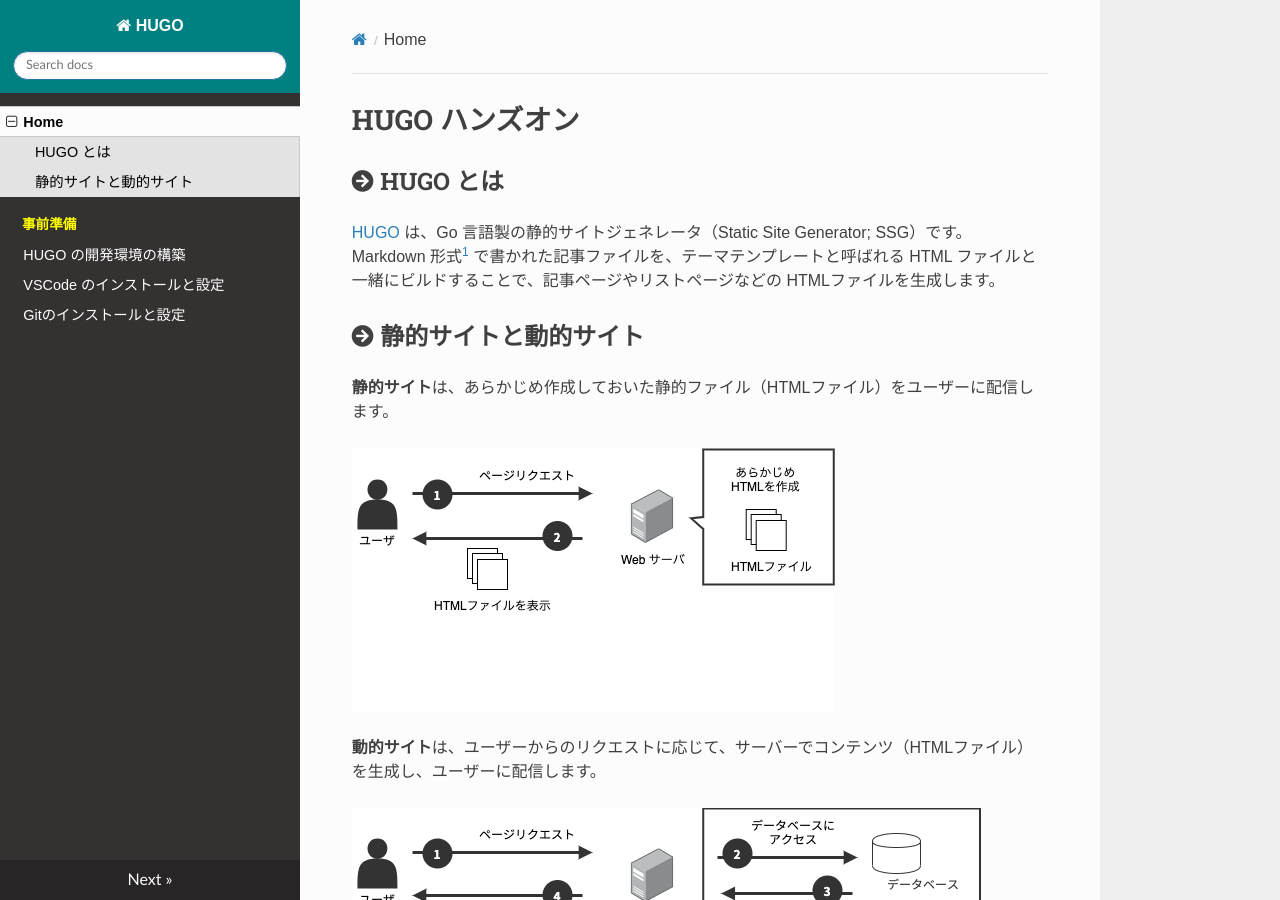
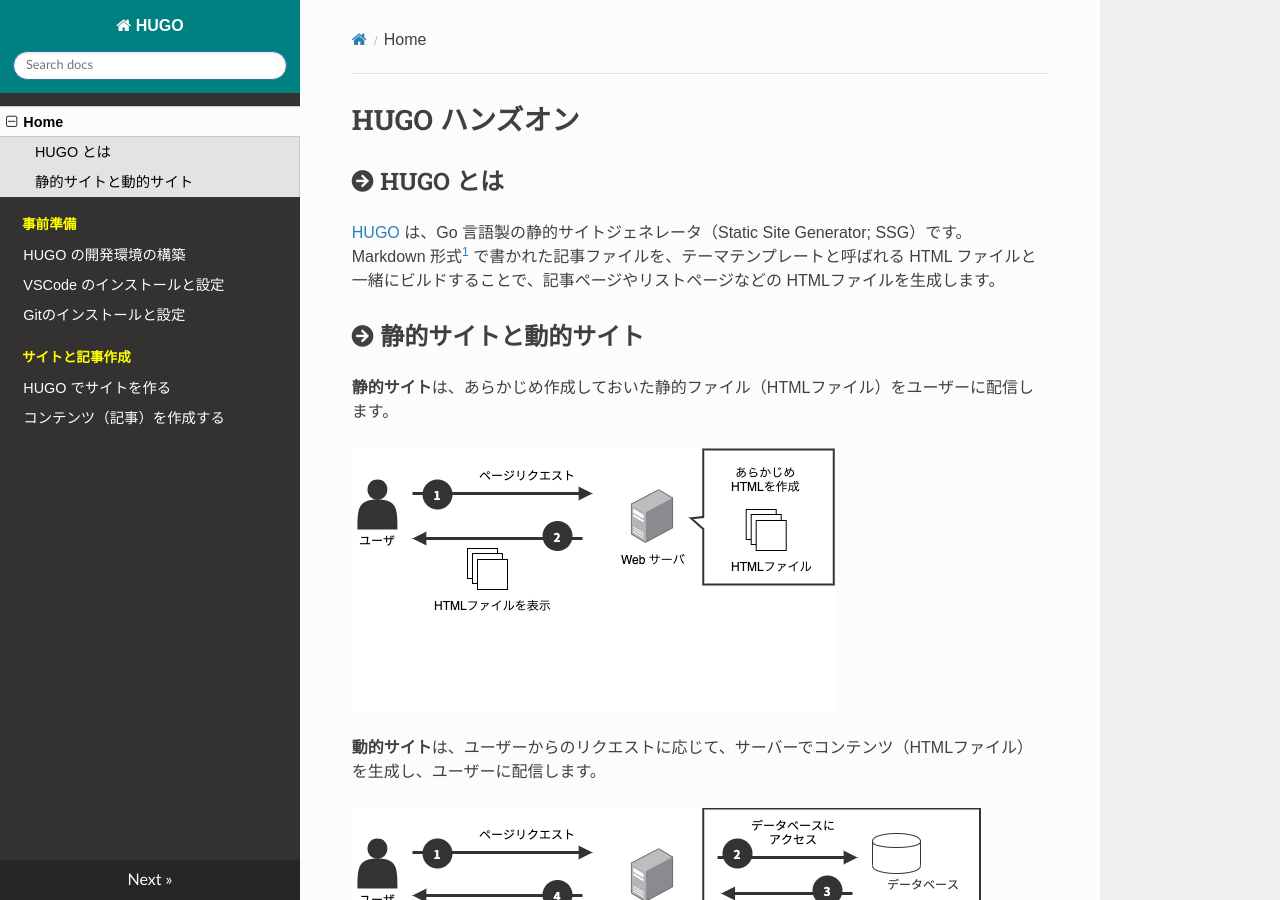
Before and after one commit to chick-p/hugo-handson, an MkDocs documentation site: the page built from src/index.md, in a window 1280 px wide and 900 px high. Built offline with MkDocs 1.6.1, drawn with Linux system fonts in a browser that asks for light colours; nearby versions of some CDN libraries; a script that is not in the unit is left out; part of the change alters nothing that is shown.

Commit message:
feat: hugo quick start

````diff
--- a/mkdocs.yml
+++ b/mkdocs.yml
@@ -13,6 +13,9 @@ nav:
     - 00_prepare/00_hugo.md
     - 00_prepare/01_vscode.md
     - 00_prepare/02_git.md
+  - サイトと記事作成:
+    - 01_quickstart/00_add-site.md
+    - 01_quickstart/01_add-article.md
 markdown_extensions:
   - toc:
       permalink: True
--- /dev/null
+++ b/src/01_quickstart/00_add-site.md
@@ -0,0 +1,139 @@
+# HUGO でサイトを作る
+HUGO でサイトを作成する方法です。
+この作業は、新しいサイトを作るときに行います。
+
+---
+
+## サイトの作成
+作業用ディレクトリー「Sites」の下に、「example」というサイトを作成してみましょう。
+
+1. 作業用ディレクトリーに移動します。
+
+        # Windows の場合
+        $ cd /Hugo/Sites
+
+        # mac の場合
+        $ cd ~/Sites
+
+2. `hugo new site サイト名` というコマンドを実行します。
+
+        $ hugo new site example
+
+3. コマンド実行に成功すると、次のような結果が表示されます。
+
+        $ hugo new site example
+        Congratulations! Your new Hugo site is created in /Users/username/Sites/example.
+
+        Just a few more steps and you're ready to go:
+
+        1. Download a theme into the same-named folder.
+          Choose a theme from https://themes.gohugo.io/ or
+          create your own with the "hugo new theme <THEMENAME>" command.
+        2. Perhaps you want to add some content. You can add single files
+          with "hugo new <SECTIONNAME>/<FILENAME>.<FORMAT>".
+        3. Start the built-in live server via "hugo server".
+
+        Visit https://gohugo.io/ for quickstart guide and full documentation.
+
+4. 「Sites」ディレクトリ以下に「example」が作成されていれば OK です。
+
+## テーマの追加
+
+HUGO のテーマを追加します。
+
+テーマとは、Markdown ファイルをビルドして HTML ファイルを生成するためのデザインテンプレートです。
+色んな人が作ったテーマ一覧は、[themes.gohugo.io](https://themes.gohugo.io/) で確認できます。
+
+今回は、[techdoc theme](hhttps://github.com/thingsym/hugo-theme-techdoc) を利用してみましょう。
+
+テーマファイルはリポジトリとして公開されているので、`git submodule add リポジトリURL themes/テーマ名` コマンドで、「themes」下に追加します。
+
+    $ cd example
+    $ git init
+    $ git submodule add https://github.com/thingsym/hugo-theme-techdoc.git themes/techdoc
+
+!!! Note
+    サブモジュールを使うと、外部のリポジトリを別のリポジトリに取り込みできます。サブモジュールのリポジトリが更新された場合には `git pull` コマンドで更新内容を反映できます。
+
+!!! Note
+    Github.com から zip をダウンロードして解凍したファイルを、直接「themes」以下に置くこともできます。この場合は、サブモジュールのように元のリポジトリが更新されても更新差分の反映はできません。
+
+## 開発サーバーでの確認
+
+ローカルに開発サーバを立ち上げて、サイトを確認します。
+
+1. 開発サーバーを立ち上げて確認するには `hugo server -t テーマ名` コマンドを実行します。
+`-t テーマ名` はテーマを指定して開発サーバを立ち上げるオプションです。
+
+        $ hugo server -t techdoc
+
+1. `http://localhost:1313/` に開発サーバーが立ち上がります。
+
+        $ hugo server -t techdoc
+
+                      | EN
+        +------------------+----+
+        Pages            |  7
+        Paginator pages  |  0
+        Non-page files   |  0
+        Static files     |  5
+        Processed images |  0
+        Aliases          |  0
+        Sitemaps         |  1
+        Cleaned          |  0
+        Total in 10 ms
+
+        Watching for changes in /Users/username/Sites/example/{archetypes,content,data,layouts,static,themes}
+        Watching for config changes in /Users/username/Sites/example/config.toml
+        Environment: "development"
+        Serving pages from memory
+        Running in Fast Render Mode. For full rebuilds on change: hugo server --disableFastRender
+        Web Server is available at http://localhost:1313/ (bind address 127.0.0.1)
+        Press Ctrl+C to stop
+
+1. ブラウザで `http://localhost:1313/` にアクセスすると、テーマが適用されたサイトを確認できます。
+
+    ![テーマの確認](img/techdoc.png)
+
+!!! Note
+      - ディレクトリ下のファイルに変化があった場合（記事の追加・設定の変更）、自動でビルドされます。
+      - 開発サーバーは `Ctrl + C`（mac の場合は `command + C`）で終了します。
+
+!!! warning
+    変更が反映されないことがあります。その時は、再度ローカルサーバを立ち上げましょう。
+
+## テーマの設定
+
+開発サーバを起動するときに毎回オプションでテーマを指定するのは大変なので、設定ファイルで、利用するテーマを設定します。
+
+1. サイトディレクトリ直下の `config.toml` をテキストエディタで開きます。
+ファイルに設定を追加します。
+
+        :::toml
+        baseURL = "http://example.org/"
+        languageCode = "en-us"
+        title = "My New Hugo Site"
+        # 以下を追記
+        theme = "techdoc"
+
+1. `-t` オプションを付けずに開発サーバを起動できます。
+
+        $ hugo server
+
+## サイトの設定の変更
+`config.toml` はサイトの設定ファイルです。
+HUGO 標準の設定や、テーマ独自の設定があるときにはこのファイルに記述します。
+
+ためしに、サイト名を変更してみましょう。
+
+1. `config.toml` の `title` パラメータの値を変更して、サイト名を変更します。
+
+        :::toml
+        baseURL = "http://example.org/"
+        languageCode = "en-us"
+        title = "サンプルサイト"
+        theme = "techdoc"
+
+1. 「techdoc」はヘッダーにサイト名を表示するテーマだったので、ヘッダーが「サンプルサイト」に変更されました。
+
+    ![サイトのタイトルを変更](img/tecdoc-change-site-title.png)
--- /dev/null
+++ b/src/01_quickstart/01_add-article.md
@@ -0,0 +1,178 @@
+# コンテンツ（記事）を作成する
+
+コンテンツとなる記事を作成する方法です。
+
+---
+## ファイルの追加
+### 概要
+コンテンツファイルは「content」ディレクトリーの下に追加します。
+
+### 手順
+
+1. コンテンツを追加するには、`hugo new ファイル名.md` コマンドを実行します。
+
+        $ hugo new _index.md
+
+1. 「content」ディレクトリーの下に `_index.md` が作成されます。
+
+        $ hugo new _index.md
+        /Users/username/Sites/example/content/docs/common.md created
+        .
+        ├── ...
+        ├── content
+        │   └── _index.md
+        ├── ...
+
+1. `_index.md` を開いて編集します。
+
+        ---
+        title: ""
+        date: 2019-11-15T12:56:53+09:00
+        draft: true
+        ---
+
+        -  「---」で囲われた部分を、**Front matter** と呼びます。
+        -  Front matter には記事のメタ情報を記載します。
+        -  記事の中身は Front matter より下に記載します。
+
+1. 記事タイトルを入力します。Front matter の `title` に値を設定します。
+
+        :::diff
+        ---
+        - title: ""
+        + title: "Hello World"
+        date: 2019-11-15T12:56:53+09:00
+        draft: true
+        ---
+
+1. 下書きフラグ `draft` を `false` にして、ファイルがビルドされるようにします。
+
+        :::diff
+        ---
+        title: "Hello World"
+        date: 2019-11-15T12:56:53+09:00
+        - draft: true
+        + draft: false
+        ---
+
+1. 記事の内容を Front matter 以下に記述します。
+
+        :::diff
+        ---
+        title: "Hello World"
+        date: 2019-11-15T14:57:21+09:00
+        draft: false
+        ---
+
+        + # 見出し
+        + これはテスト記事です。
+
+        + ## レベル2の見出し
+        + Markdown 記法で書きます。
+
+        + ### レベル3の見出し
+
+        + * 箇条書き
+        +   - `-` でもかけます。
+
+        + 1. aaa
+        + 2. bbb
+        + 3. ccc
+
+        + コードシンタックスは、バッククォート3つで囲みます。
+
+        + ```
+        + const NAME = "piyo";
+        + ```
+
+1. ファイルの変更を上書き保存し、もう一度ブラウザで確認します（開発サーバを起動済みの場合は、以下のコマンドは不要です）。
+
+        $ hugo server
+
+1. 記事の内容が反映されました。
+
+    ![記事の反映](img/techdoc-add-content.png)
+
+!!! Note
+    #### Front matter について
+    Front matter は、YAML 形式、TOML 形式、または JSON 形式で定義できます。
+
+    |パラメータ |説明|備考
+    |:--|:--|:--
+    |title |記事のタイトル|
+    |date |記事の日付|省略可能ですが、ブログなど作成日時でソートしたい場合などはつけたほうが良いです。
+    |draft |下書きフラグ|- 本番に記事を反映するには値を `true` にするか、`draft` パラメータを省略します。<br>- 下書き状態でプレビューする場合は `hugo serve -D` として `- D`オプションを指定します。
+
+    その他 HUGO 標準で指定できる値は、[Front matter](https://gohugo.io/content-management/front-matter/) に記載されています。
+
+!!! Note
+    `hugo new ファイル名.md` コマンドで追加しなくても、「content」ディレクトリ以下にファイルを作成し、Front matter を追記することでも記事を追加できます。
+
+## セクションの追加
+### 概要
+HUGO では、「content」ディレクトリーの下にフォルダーを追加し、階層構造を作ることができます。
+このときの階層を「セクション」と呼びます。
+
+    content
+    ├── docs # Section
+    │   └── record # Section
+    │   │   ├── get-record.md
+    │   │   ├── post-record.md
+    │   │   └── _index.md
+    │   ├── common.md
+    │   └── _index.md
+    ├── tips # Section
+    │   └── ...
+    └──_index.md
+
+### 手順
+
+1. 「techdoc」のv0.4 以降からセクションツリーを表示するには`menu_style` プロパティを `config.toml` に追記します。
+
+        :::diff
+        baseURL = "http://example.org/"
+        languageCode = "en-us"
+        title = "サンプルサイト"
+        theme = "techdoc"
+        + menu_style = "open-menu"
+
+2. 「content」ディレクトリーの下に「docs」というフォルダーを作成します。
+
+        $ mkdir content/docs
+
+3. `hugo new ファイル名` コマンドで、docs のトップページと common ページのファイルを追加します。
+
+        $ hugo new docs/_index.md
+        $ hugo new docs/common.md
+
+    !!! Note
+        - セクションの LP（**セクションページ**）のファイル名は、`_index.md` にします。
+        - それ以外は好きに付けることができます。ファイル名はサイトのページ URL になります。
+            - ファイル名が「docs/common.md」の場合、URL は「https://example.com/docs/common/」です。
+
+4. さらにその下の階層も作ってみましょう。
+
+        $ hugo new docs/record/_index.md
+        $ hugo new docs/record/get-record.md
+        $ hugo new docs/record/post-record.md
+
+5. 最終的に「content」以下の構成は、次のようになります。
+
+        content
+        ├── docs # Section
+        │   └── record # Section
+        │   │   ├── get-record.md
+        │   │   ├── post-record.md
+        │   │   └── _index.md
+        │   ├── common.md
+        │   └── _index.md
+        └──_index.md
+
+6. 「docs」セクションの下に「record」セクションが追加されました。
+
+7. 作成したファイルを適当に編集します。
+ただし、`draft` の値は `false` に変更して下書きモードをオフにします。
+
+8. ブラウザ（開発サーバを起動済みの場合は、以下のコマンドは不要です）で確認します。
+
+    ![セクション追加後のページ](img/techdoc-add-more.png)
````
Also changed, not shown: src/01_quickstart/img/tecdoc-change-site-title.png (added), src/01_quickstart/img/techdoc-add-content.png (added), src/01_quickstart/img/techdoc-add-more.png (added), src/01_quickstart/img/techdoc.png (added).
